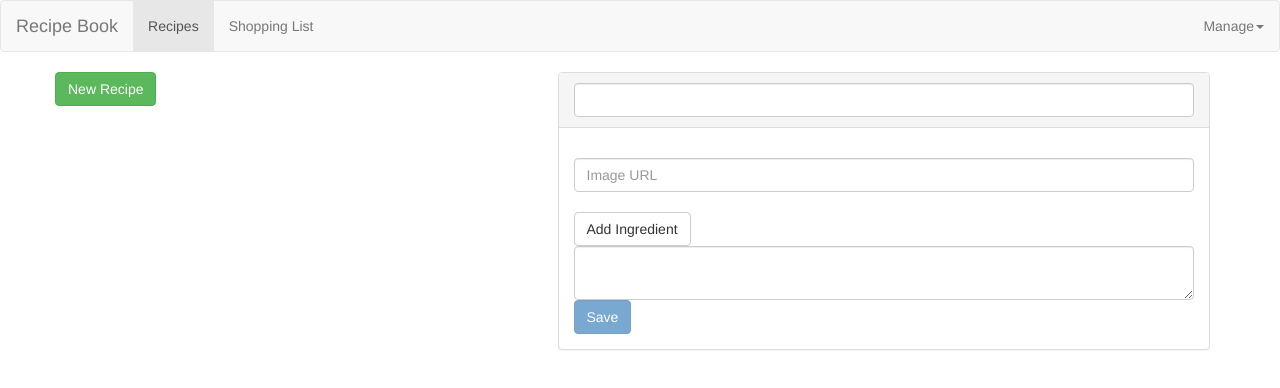
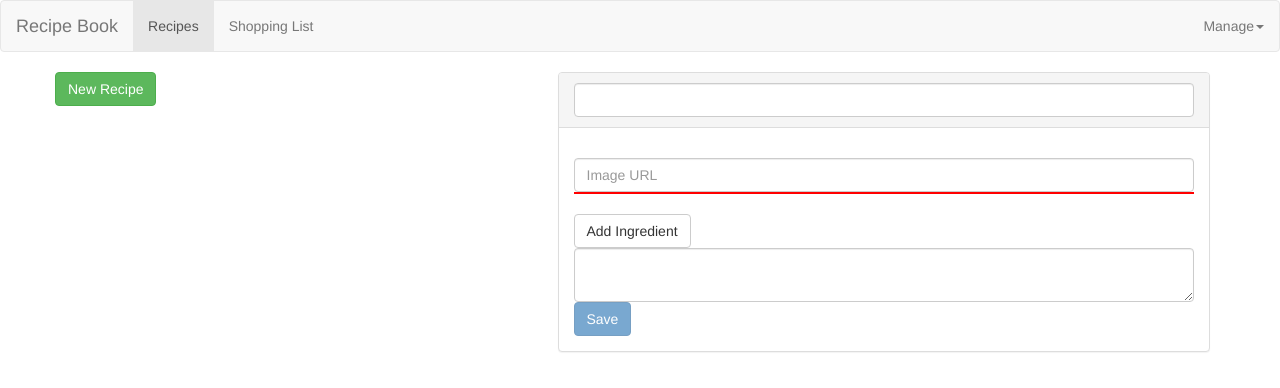
Before and after one commit to HartlIKS/angular-course-project_Recipe-Book, an Angular app: page /recipes/new in a window 1280 px wide. Shown: the top 388 px of the page. Built offline with nearby package versions, Linux system fonts and the light colour scheme.

Commit message:
css update

```diff
--- a/src/app/recipes/recipe-edit/recipe-edit.component.css
+++ b/src/app/recipes/recipe-edit/recipe-edit.component.css
@@ -1,3 +1,4 @@
-input.ng-touched.ng-invalid {
+input.ng-touched.ng-invalid,
+ul.ng-invalid {
     border: 1px solid red;
 }
```
